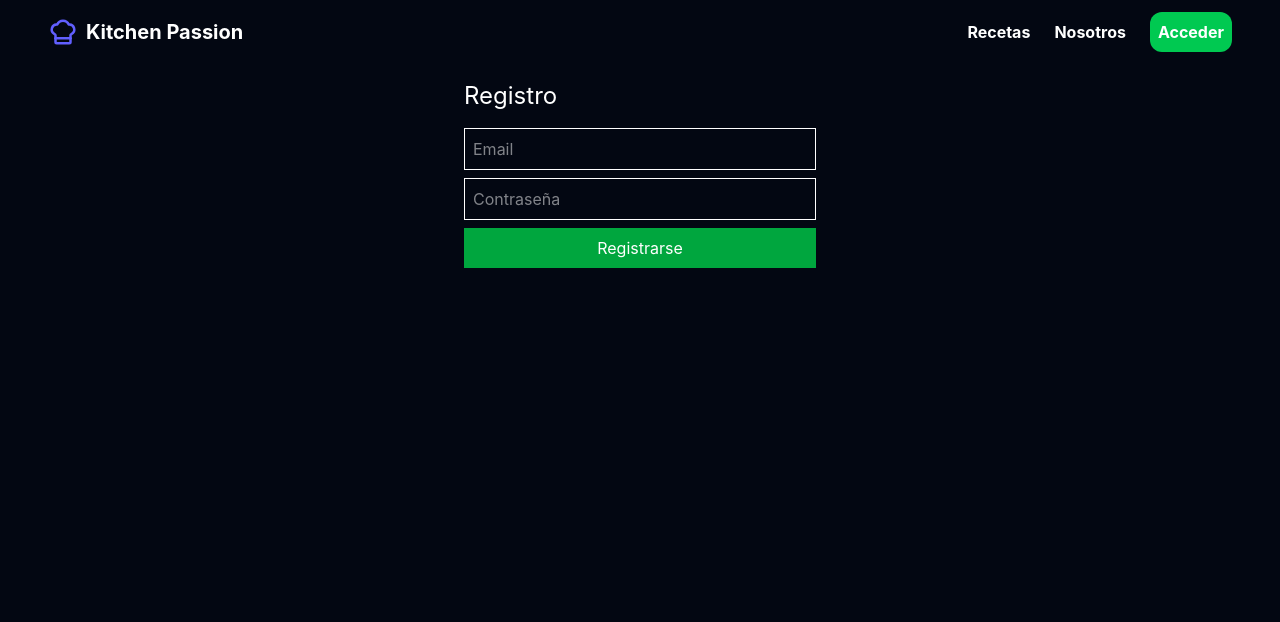
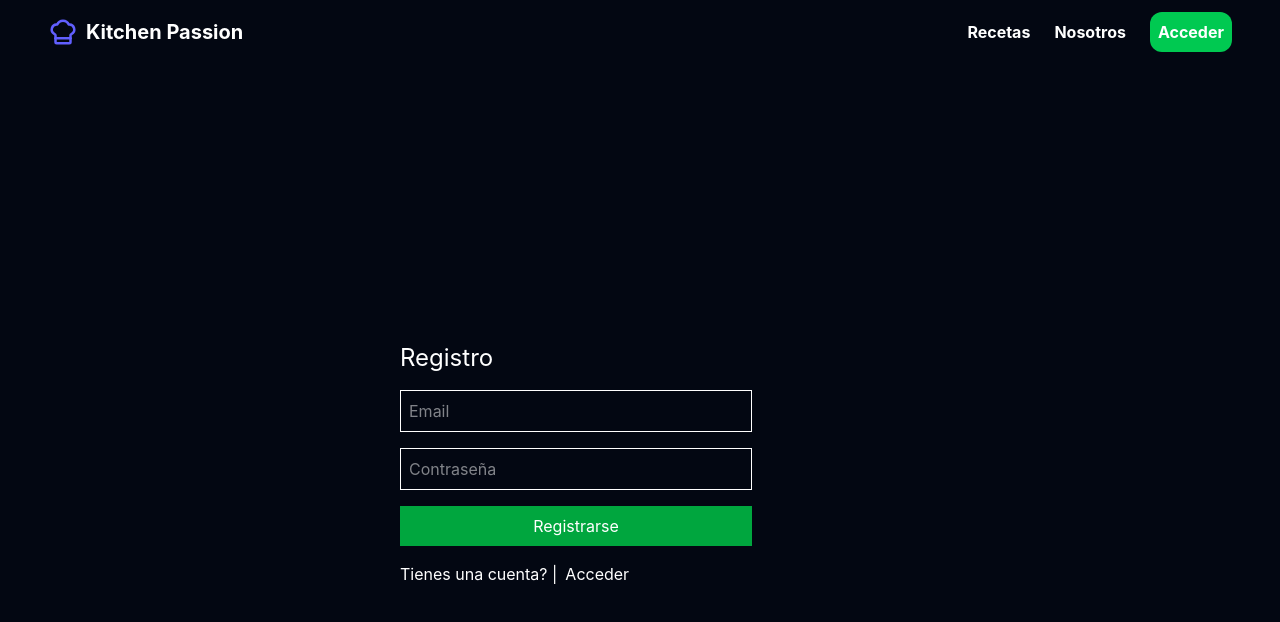
Before and after one commit to mrxandev/recetario-web, a React (Vite) app: page /signup in a window 1280 px wide. Shown: the top 622 px of the page. Built offline with nearby package versions, Linux system fonts and the light colour scheme; no server answers.

Commit message:
Update Login & Signup component

```diff
--- a/index.html
+++ b/index.html
@@ -5,7 +5,7 @@
     <link rel="icon" type="image/svg+xml" href="/vite.svg" />
     <meta name="viewport" content="width=device-width, initial-scale=1.0" />
     <meta name="description" content="Recetario, proyecto realizado para la mateira de Diseño Web">
-    <title>RecetasUNAPEC</title>
+    <title>Kitchen Passion</title>
   </head>
   <body>
     <div id="root"></div>
--- a/src/components/auth/Login.tsx
+++ b/src/components/auth/Login.tsx
@@ -1,10 +1,10 @@
-import{ useState } from 'react';
+import { useState } from 'react';
 import { useAuth } from '../../context/AuthContext';
 import { useNavigate } from 'react-router-dom';
 
 export default function Login() {
   const { login } = useAuth();
-  const navigate=useNavigate()
+  const navigate = useNavigate()
   const [email, setEmail] = useState<string>('');
   const [password, setPassword] = useState<string>('');
   const [errorMsg, setErrorMsg] = useState<string | null>(null);
@@ -24,14 +24,14 @@ export default function Login() {
 
   return (
     <>
-    <div className="w-[90%] h-screen flex justify-center items-center">
-    <form onSubmit={handleSubmit} className="max-w-sm mx-auto p-4">
+      <div className="w-[90%] h-screen flex justify-center items-center ">
+        <form onSubmit={handleSubmit} className="max-w-sm mx-auto p-4 ">
           <h2 className="text-2xl mb-4">Login</h2>
           {errorMsg && <p className="text-red-500">{errorMsg}</p>}
           <input
             type="email"
             placeholder="Email"
-        className="border p-2 mb-2 w-full"
+            className="border p-2 mb-4 w-full"
             value={email}
             onChange={(e) => setEmail(e.target.value)}
             required
@@ -39,12 +39,17 @@ export default function Login() {
           <input
             type="password"
             placeholder="Contraseña"
-        className="border p-2 mb-2 w-full"
+            className="border p-2 mb-4 w-full"
             value={password}
             onChange={(e) => setPassword(e.target.value)}
             required
           />
           <button type="submit" className="bg-blue-600 text-white py-2 w-full">Acceder</button>
+
+          <div className="flex gap-2 mt-4">
+            <p className=''>Necesitas una cuenta? |</p>
+            <a href="/signup">Registar</a>
+          </div>
         </form>
       </div>
     </>
--- a/src/components/auth/Signup.tsx
+++ b/src/components/auth/Signup.tsx
@@ -1,4 +1,4 @@
-import  { useState } from 'react';
+import { useState } from 'react';
 import { useAuth } from '../../context/AuthContext';
 
 export default function Signup() {
@@ -19,13 +19,15 @@ export default function Signup() {
   };
 
   return (
+    <>
+      <div className="w-[90%] h-screen flex justify-center items-center ">
       <form onSubmit={handleSubmit} className="max-w-sm mx-auto p-4">
         <h2 className="text-2xl mb-4">Registro</h2>
         {errorMsg && <p className="text-red-500">{errorMsg}</p>}
         <input
           type="email"
           placeholder="Email"
-        className="border p-2 mb-2 w-full"
+          className="border p-2 mb-4 w-full"
           value={email}
           onChange={(e) => setEmail(e.target.value)}
           required
@@ -33,12 +35,19 @@ export default function Signup() {
         <input
           type="password"
           placeholder="Contraseña"
-        className="border p-2 mb-2 w-full"
+          className="border p-2 mb-4 w-full"
           value={password}
           onChange={(e) => setPassword(e.target.value)}
           required
         />
         <button type="submit" className="bg-green-600 text-white py-2 w-full">Registrarse</button>
+
+        <div className="flex gap-2 mt-4">
+          <p className=''>Tienes una cuenta? |</p>
+          <a href="/login">Acceder</a>
+        </div>
       </form>
+      </div>
+    </>
   );
 }
```
Lines whose indentation alone changed are shown as unchanged.
